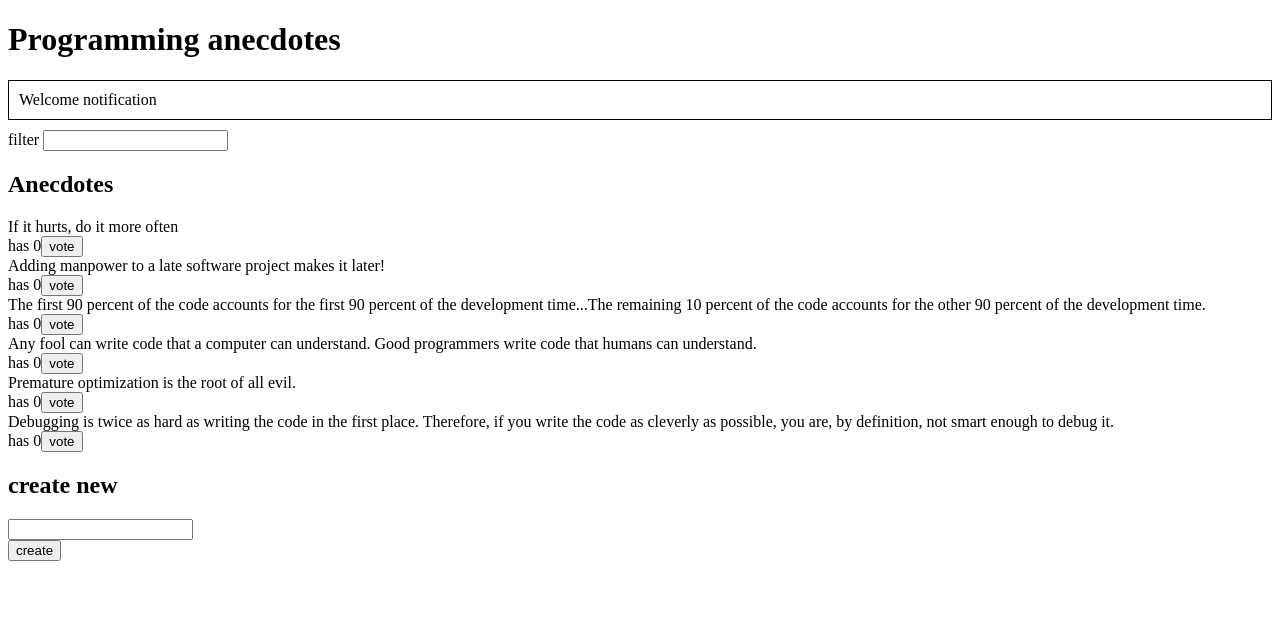
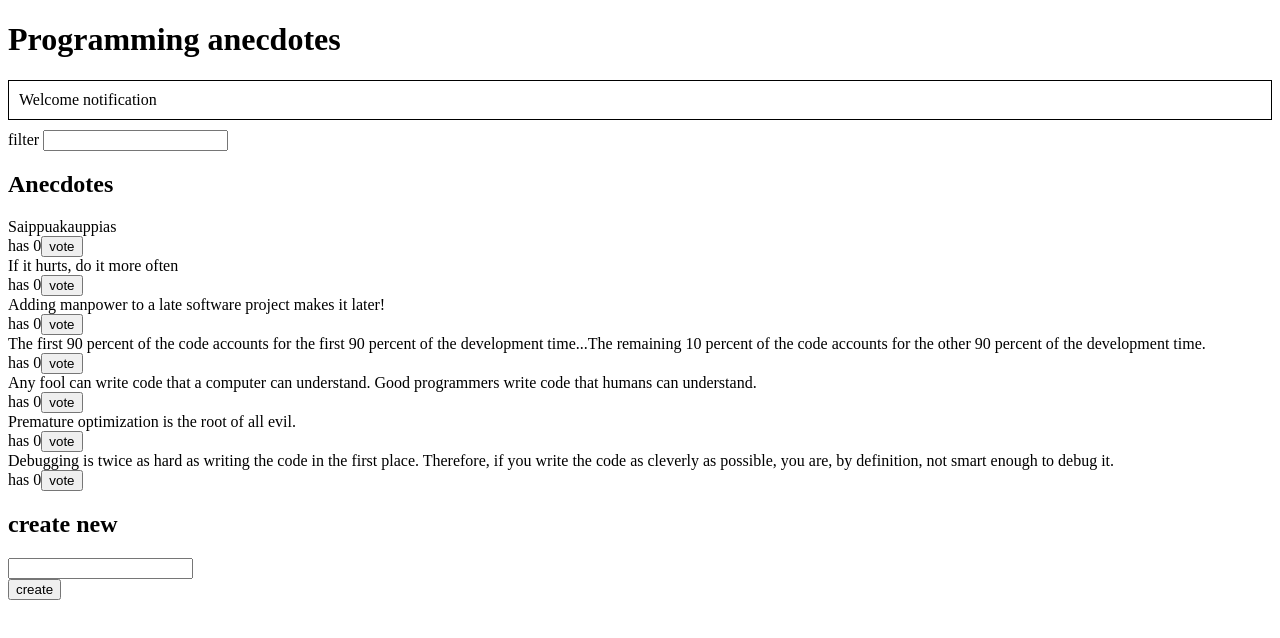
Before and after one commit to tarukojo/redux-anecdotes-v2, a React (Create React App) app: page / in a window 1280 px wide. Shown: the top 638 px of the page. Built offline with nearby package versions, Linux system fonts and the light colour scheme; data requests are answered from the project's data file.

Commit message:
Osa 6, tehtava 10

```diff
--- /dev/null
+++ b/db.json
@@ -0,0 +1,39 @@
+{
+  "anecdotes":[
+    {
+      "content": "Saippuakauppias",
+      "id": "12345",
+      "votes": 0
+    },
+    {
+      "content": "If it hurts, do it more often",
+      "id": "47145",
+      "votes": 0
+    },
+    {
+      "content": "Adding manpower to a late software project makes it later!",
+      "id": "21149",
+      "votes": 0
+    },
+    {
+      "content": "The first 90 percent of the code accounts for the first 90 percent of the development time...The remaining 10 percent of the code accounts for the other 90 percent of the development time.",
+      "id": "69581",
+      "votes": 0
+    },
+    {
+      "content": "Any fool can write code that a computer can understand. Good programmers write code that humans can understand.",
+      "id": "36975",
+      "votes": 0
+    },
+    {
+      "content": "Premature optimization is the root of all evil.",
+      "id": "25170",
+      "votes": 0
+    },
+    {
+      "content": "Debugging is twice as hard as writing the code in the first place. Therefore, if you write the code as cleverly as possible, you are, by definition, not smart enough to debug it.",
+      "id": "98312",
+      "votes": 0
+    }
+  ]
+}
--- a/package.json
+++ b/package.json
@@ -3,7 +3,9 @@
   "version": "0.1.0",
   "private": true,
   "dependencies": {
+    "axios": "^0.18.0",
     "babel-eslint": "^8.2.2",
+    "json-server": "^0.12.1",
     "prop-types": "^15.6.1",
     "react": "^16.2.0",
     "react-dom": "^16.2.0",
@@ -17,7 +19,8 @@
     "build": "react-scripts build",
     "test": "react-scripts test --env=jsdom",
     "eject": "react-scripts eject",
-    "lint": "eslint ."
+    "lint": "eslint .",
+    "server": "json-server -p3001 db.json"
   },
   "devDependencies": {
     "eslint": "^4.18.2",
--- a/src/App.js
+++ b/src/App.js
@@ -3,8 +3,16 @@
 import AnecdoteForm from './components/AnecdoteForm'
 import AnecdoteList from './components/AnecdoteList'
 import Filter from './components/Filter'
+import { connect } from 'react-redux'
+import { anecdoteInitialization } from './reducers/anecdoteReducer'
+import anecdoteService from './services/anecdotes'
 
 class App extends React.Component {
+
+  componentDidMount = async () => {
+    const anecdotes = await anecdoteService.getAll()
+    this.props.anecdoteInitialization(anecdotes)
+  }
 
   render() {
     return (
@@ -19,4 +27,7 @@
   }
 }
 
-export default App
+export default connect(
+  null,
+  { anecdoteInitialization }
+)(App)
--- a/src/reducers/anecdoteReducer.js
+++ b/src/reducers/anecdoteReducer.js
@@ -19,7 +19,7 @@
 
 const initialState = anecdotesAtStart.map(asObject)
 
-const reducer = (store = initialState, action) => {
+const reducer = (store = [], action) => {
   if (action.type==='VOTE') {
     const old = store.filter(a => a.id !==action.id)
     const voted = store.find(a => a.id === action.id)
@@ -27,11 +27,20 @@
     return [...old, { ...voted, votes: voted.votes+1} ]
   }
   if (action.type === 'CREATE') {
-
     return [...store, { content: action.content, id: getId(), votes:0 }]
+  }
+  if (action.type === 'INIT_ANECDOTES') {
+    return action.data
   }
 
   return store
+}
+
+export const anecdoteInitialization = (data) => {
+  return {
+    type: 'INIT_ANECDOTES',
+    data
+  }
 }
 
 export const handleSubmit = (content) => {
--- /dev/null
+++ b/src/services/anecdotes.js
@@ -0,0 +1,8 @@
+import axios from 'axios'
+
+const getAll = async () => {
+  const response = await axios.get('http://localhost:3001/anecdotes')
+  return response.data
+}
+
+export default { getAll }
```
Also changed, not shown: 1 other file (tests, documents, lock files or other folders).
